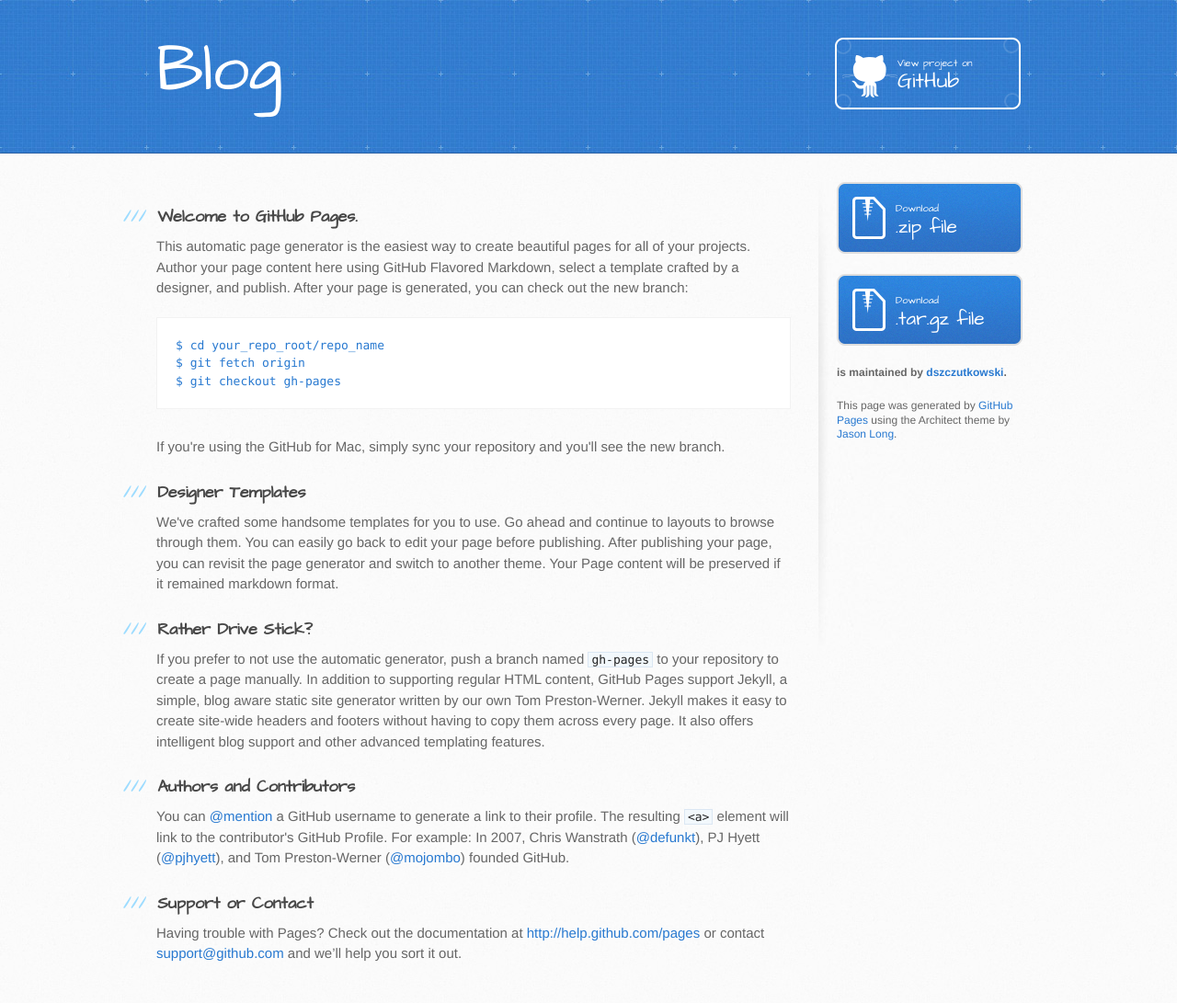
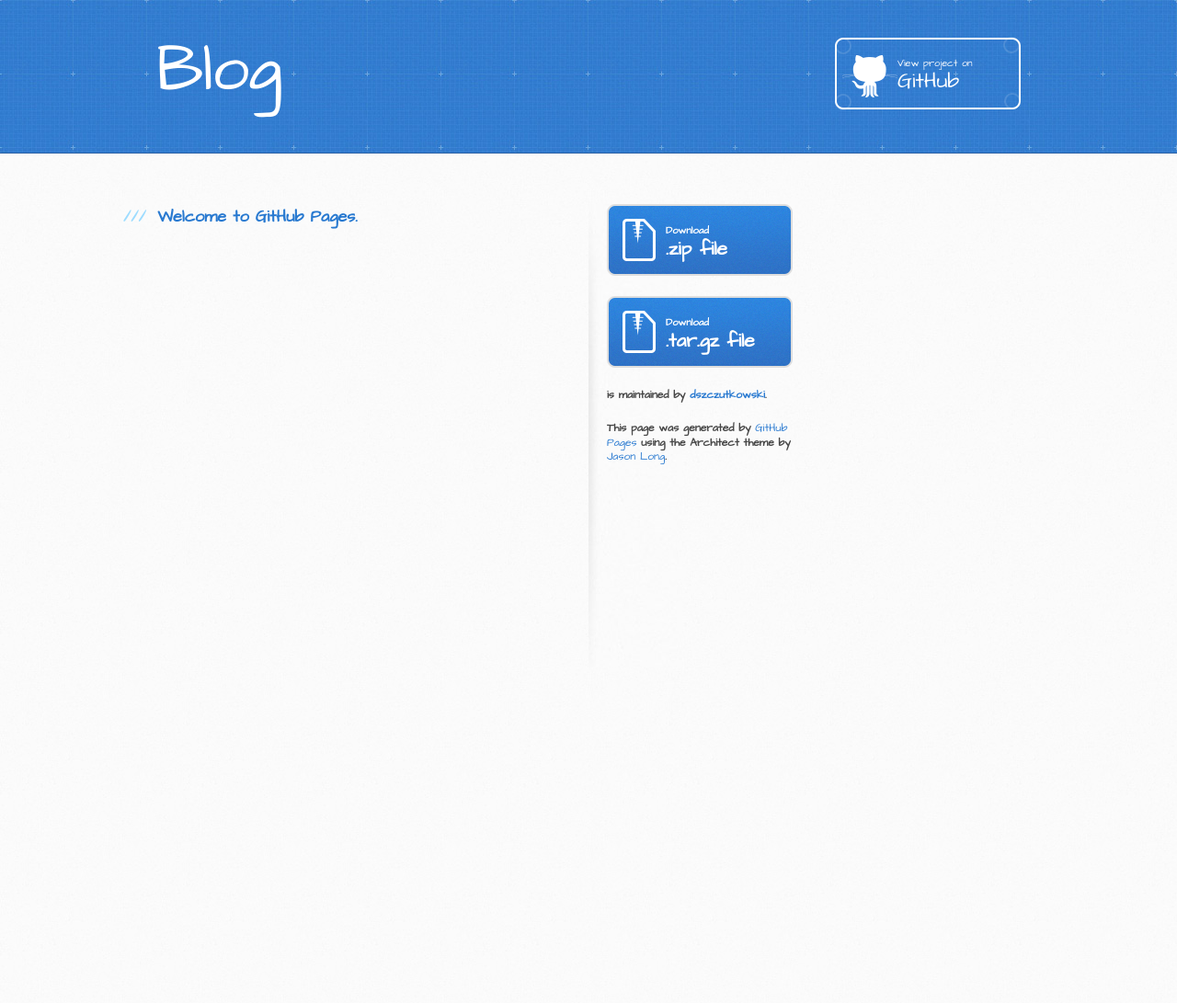
Before and after one commit to dszczutkowski/BLOG, a Jekyll site: the page Welcome.html, which Jekyll copies as it is, in a window 1280 px wide. Shown: the whole page at 92% size. Built offline with Jekyll 4.4.1, drawn with Linux system fonts in a browser that asks for light colours; Markdown is read by kramdown in place of the engine named in the settings; after the commit the page ends 900 px from its top, so only the background shows below that.

Commit message:
Update Welcome.html

```diff
--- a/Welcome.html
+++ b/Welcome.html
@@ -29,37 +29,8 @@
       <div class="inner clearfix">
         <section id="main-content">
           <h3>
-<a name="welcome-to-github-pages" class="anchor" href="#welcome-to-github-pages"><span class="octicon octicon-link"></span></a>Welcome to GitHub Pages.</h3>
+<a href="https://github.com/dszczutkowski/BLOG/Welcome.html">Welcome to GitHub Pages.</a>
 
-<p>This automatic page generator is the easiest way to create beautiful pages for all of your projects. Author your page content here using GitHub Flavored Markdown, select a template crafted by a designer, and publish. After your page is generated, you can check out the new branch:</p>
-
-<pre><code>$ cd your_repo_root/repo_name
-$ git fetch origin
-$ git checkout gh-pages
-</code></pre>
-
-<p>If you're using the GitHub for Mac, simply sync your repository and you'll see the new branch.</p>
-
-<h3>
-<a name="designer-templates" class="anchor" href="#designer-templates"><span class="octicon octicon-link"></span></a>Designer Templates</h3>
-
-<p>We've crafted some handsome templates for you to use. Go ahead and continue to layouts to browse through them. You can easily go back to edit your page before publishing. After publishing your page, you can revisit the page generator and switch to another theme. Your Page content will be preserved if it remained markdown format.</p>
-
-<h3>
-<a name="rather-drive-stick" class="anchor" href="#rather-drive-stick"><span class="octicon octicon-link"></span></a>Rather Drive Stick?</h3>
-
-<p>If you prefer to not use the automatic generator, push a branch named <code>gh-pages</code> to your repository to create a page manually. In addition to supporting regular HTML content, GitHub Pages support Jekyll, a simple, blog aware static site generator written by our own Tom Preston-Werner. Jekyll makes it easy to create site-wide headers and footers without having to copy them across every page. It also offers intelligent blog support and other advanced templating features.</p>
-
-<h3>
-<a name="authors-and-contributors" class="anchor" href="#authors-and-contributors"><span class="octicon octicon-link"></span></a>Authors and Contributors</h3>
-
-<p>You can <a href="https://github.com/blog/821" class="user-mention">@mention</a> a GitHub username to generate a link to their profile. The resulting <code>&lt;a&gt;</code> element will link to the contributor's GitHub Profile. For example: In 2007, Chris Wanstrath (<a href="https://github.com/defunkt" class="user-mention">@defunkt</a>), PJ Hyett (<a href="https://github.com/pjhyett" class="user-mention">@pjhyett</a>), and Tom Preston-Werner (<a href="https://github.com/mojombo" class="user-mention">@mojombo</a>) founded GitHub.</p>
-
-<h3>
-<a name="support-or-contact" class="anchor" href="#support-or-contact"><span class="octicon octicon-link"></span></a>Support or Contact</h3>
-
-<p>Having trouble with Pages? Check out the documentation at <a href="http://help.github.com/pages">http://help.github.com/pages</a> or contact <a href="mailto:support@github.com">support@github.com</a> and we’ll help you sort it out.</p>
-        </section>
 
         <aside id="sidebar">
           <a href="https://github.com/dszczutkowski/BLOG/zipball/master" class="button">
```
